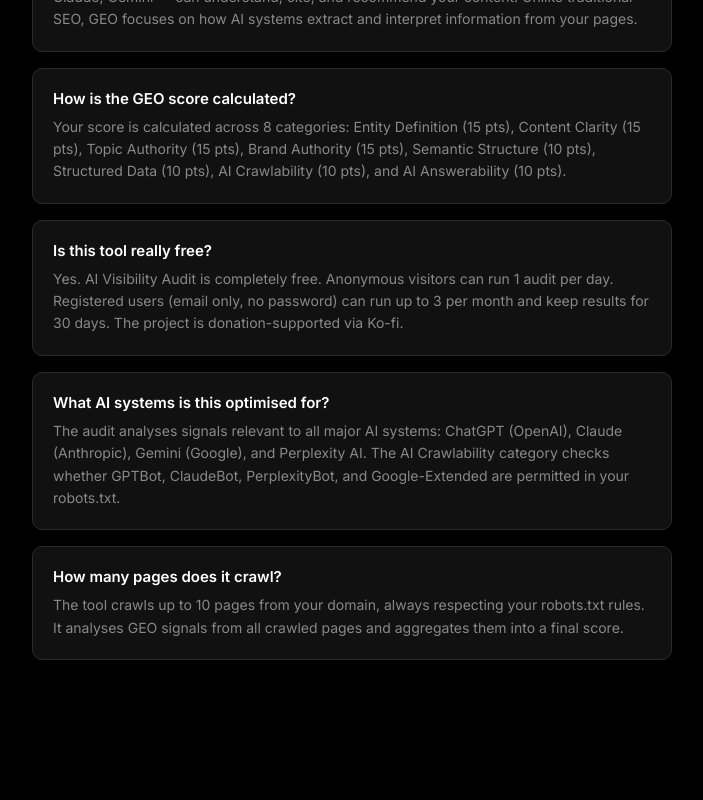
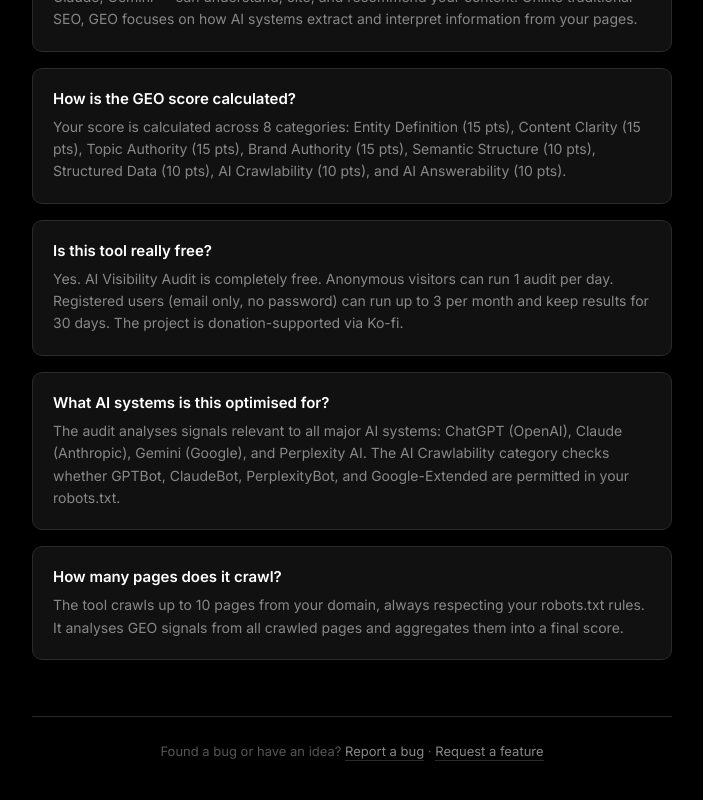
Before and after one commit to codedpills/ai-visibility-audit, a React (Vite) app in the folder apps/web/: page / in a window 1280 px wide. Shown: the part 1155-1955 px from the top of the page, without its empty margins (288-991 px from the left). Before the commit the page ends 1879 px from the top, so only its background shows below. Built offline with nearby package versions, Linux system fonts and the light colour scheme; no server answers.

Commit message:
feat: GitHub issue templates and footer feedback links

```diff
--- a/apps/web/src/pages/HomePage.tsx
+++ b/apps/web/src/pages/HomePage.tsx
@@ -200,6 +200,30 @@
             ))}
           </div>
         </section>
+
+        {/* Footer */}
+        <footer style={s.footer}>
+          <p style={s.footerText}>
+            Found a bug or have an idea?{' '}
+            <a
+              href="https://github.com/codedpills/ai-visibility-audit/issues/new?template=bug_report.md"
+              style={s.footerLink}
+              target="_blank"
+              rel="noopener noreferrer"
+            >
+              Report a bug
+            </a>
+            {' · '}
+            <a
+              href="https://github.com/codedpills/ai-visibility-audit/issues/new?template=feature_request.md"
+              style={s.footerLink}
+              target="_blank"
+              rel="noopener noreferrer"
+            >
+              Request a feature
+            </a>
+          </p>
+        </footer>
       </div>
     </main>
   );
@@ -384,6 +408,27 @@
     lineHeight: 1.6,
     margin: 0,
   },
+  // Footer
+  footer: {
+    marginTop: '3.5rem',
+    paddingTop: '1.5rem',
+    borderTop: `1px solid ${colors.border}`,
+    textAlign: 'center' as const,
+    width: '100%',
+  },
+  footerText: {
+    margin: 0,
+    fontSize: '0.8125rem',
+    color: colors.textDim,
+    lineHeight: 1.6,
+  },
+  footerLink: {
+    color: colors.textMuted,
+    textDecoration: 'none',
+    borderBottom: `1px solid ${colors.border}`,
+    paddingBottom: '1px',
+    transition: 'color 0.15s',
+  },
   // Ko-fi fixed widget
   kofiWidget: {
     position: 'fixed' as const,
```
